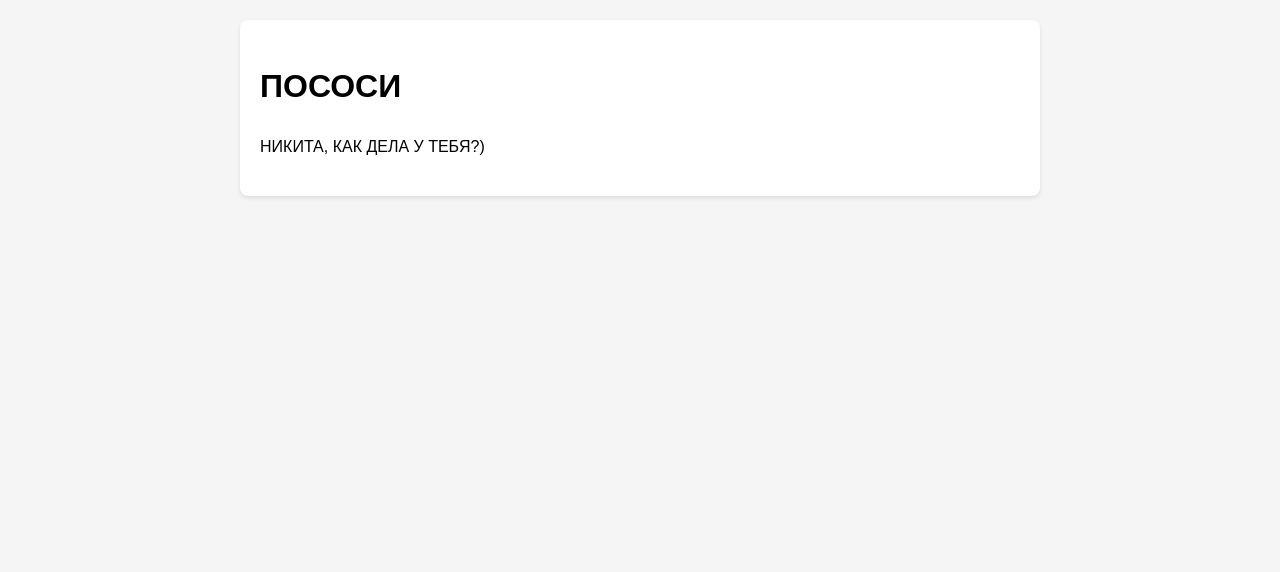
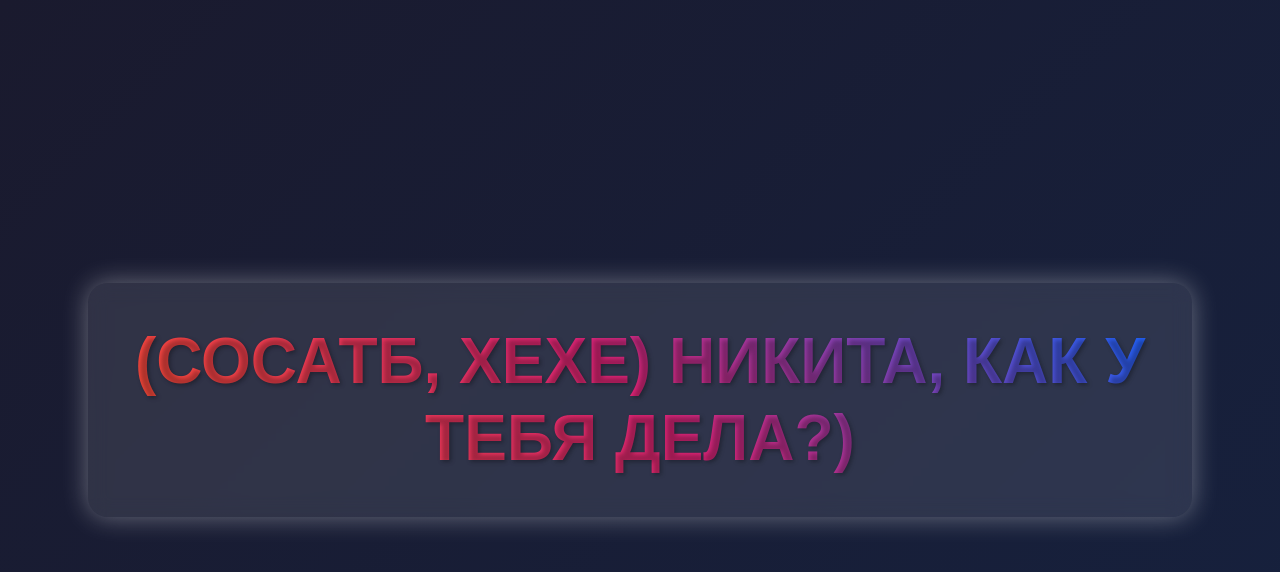
Before and after one commit to Antoshka123123/auto-generated-site, a plain HTML site: page index.html in a window 1280 px wide. Drawn offline with Linux system fonts and the light colour scheme.

Commit message:
Auto-deploy via Python

```diff
--- a/index.html
+++ b/index.html
@@ -4,28 +4,53 @@
 <head>
     <meta charset="UTF-8">
     <meta name="viewport" content="width=device-width, initial-scale=1.0">
-    <title>Мой сайт</title>
+    <title>Ваш текст</title>
     <style>
         body {
-            font-family: Arial, sans-serif;
-            max-width: 800px;
-            margin: 0 auto;
-            padding: 20px;
-            line-height: 1.6;
-            background-color: #f5f5f5;
+            margin: 0;
+            padding: 0;
+            height: 100vh;
+            display: flex;
+            justify-content: center;
+            align-items: center;
+            background: linear-gradient(135deg, #1a1a2e, #16213e);
+            font-family: 'Arial', sans-serif;
+            overflow: hidden;
         }
-        .content {
-            background: white;
-            padding: 20px;
-            border-radius: 8px;
-            box-shadow: 0 2px 4px rgba(0,0,0,0.1);
+        .text-container {
+            text-align: center;
+            padding: 40px;
+            border-radius: 20px;
+            background: rgba(255, 255, 255, 0.1);
+            backdrop-filter: blur(10px);
+            box-shadow: 0 10px 30px rgba(0, 0, 0, 0.3);
+            max-width: 80%;
+            animation: glow 2s infinite alternate;
+        }
+        .main-text {
+            font-size: 5vw;
+            font-weight: 900;
+            margin: 0;
+            background: linear-gradient(45deg, #ff512f, #dd2476, #1c64ff);
+            -webkit-background-clip: text;
+            background-clip: text;
+            color: transparent;
+            text-shadow: 2px 2px 4px rgba(0, 0, 0, 0.3);
+            line-height: 1.2;
+        }
+        @keyframes glow {
+            from {
+                box-shadow: 0 0 10px rgba(255, 255, 255, 0.2);
+            }
+            to {
+                box-shadow: 0 0 30px rgba(255, 255, 255, 0.4);
+            }
         }
     </style>
 </head>
 <body>
-    <div class="content">
-        <h1>ПОСОСИ</h1>
-        <p>НИКИТА, КАК ДЕЛА У ТЕБЯ?)</p>
+    <div class="text-container">
+        <p class="main-text">(СОСАТБ, ХЕХЕ) НИКИТА, КАК У ТЕБЯ ДЕЛА?)</p>
     </div>
 </body>
 </html>
```
